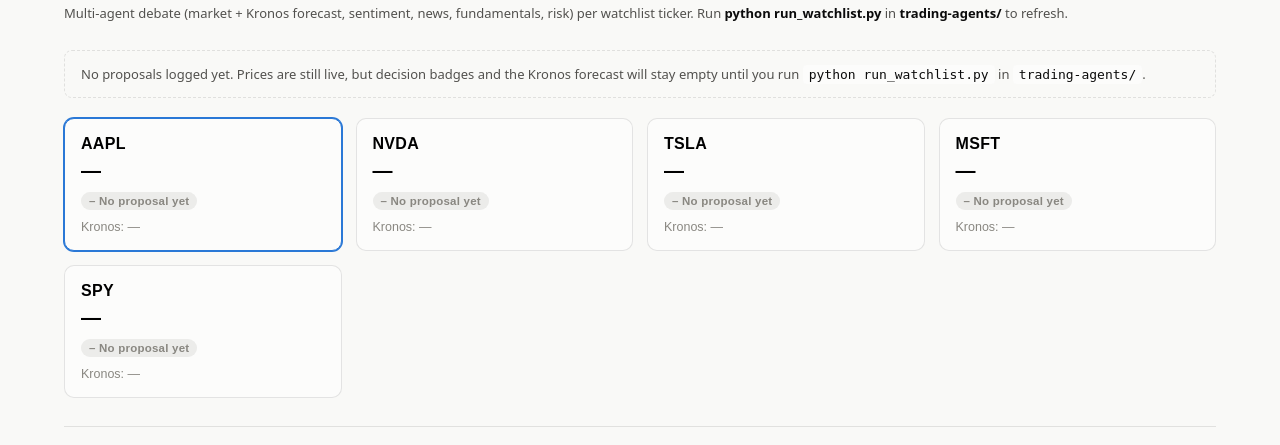
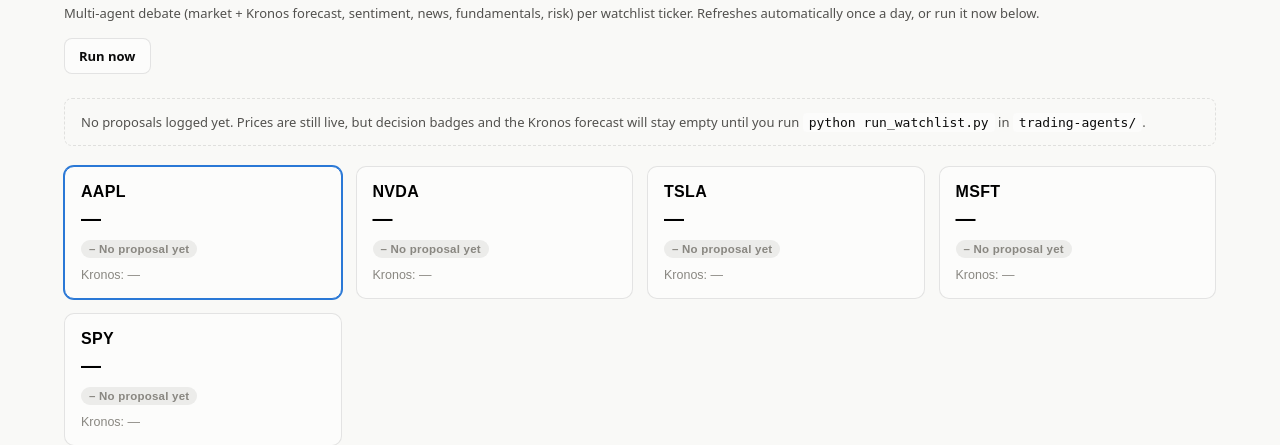
Before and after one commit to shubhamkumarsingh91-lgtm/Shubham-Kyro-trading, a FastAPI app: page / in a window 1280 px wide. Shown: the part 62-507 px from the top of the page. Run offline with FastAPI, Linux system fonts and the light colour scheme; data that the repository does not hold is empty.

Commit message:
Add on-demand refresh trigger to the dashboard
Password-protected POST /api/refresh runs the same watchlist analysis
the daily scheduler uses, so the deployment can be verified working
without waiting for the next scheduled run. Still proposal-only —
no broker calls anywhere in the new endpoint.

```diff
--- a/dashboard/app.py
+++ b/dashboard/app.py
@@ -12,7 +12,9 @@ import json
 import os
 import secrets
 import sys
+import threading
 from contextlib import asynccontextmanager
+from datetime import datetime, timezone
 from pathlib import Path
 
 import yfinance as yf
@@ -75,6 +77,22 @@ async def lifespan(app: FastAPI):
 app = FastAPI(title="Trading Agents Dashboard", lifespan=lifespan)
 app.add_middleware(BasicAuthMiddleware)
 
+_refresh_lock = threading.Lock()
+_refresh_state = {"running": False, "last_started": None, "last_completed": None, "last_error": None}
+
+
+def _run_refresh_in_background():
+    from run_watchlist import refresh_watchlist
+
+    try:
+        refresh_watchlist()
+        _refresh_state["last_error"] = None
+    except Exception as exc:
+        _refresh_state["last_error"] = str(exc)
+    finally:
+        _refresh_state["running"] = False
+        _refresh_state["last_completed"] = datetime.now(timezone.utc).isoformat()
+
 
 def _read_watchlist() -> list[str]:
     if not WATCHLIST_PATH.exists():
@@ -101,6 +119,26 @@ def healthz():
 @app.get("/api/watchlist")
 def get_watchlist():
     return {"watchlist": _read_watchlist()}
+
+
+@app.post("/api/refresh")
+def trigger_refresh():
+    """Run a fresh analysis for the whole watchlist now, instead of waiting
+    for the daily schedule. Same proposal-only pipeline, just on demand."""
+    with _refresh_lock:
+        if _refresh_state["running"]:
+            raise HTTPException(status_code=409, detail="A refresh is already running")
+        _refresh_state["running"] = True
+        _refresh_state["last_started"] = datetime.now(timezone.utc).isoformat()
+
+    thread = threading.Thread(target=_run_refresh_in_background, daemon=True)
+    thread.start()
+    return {"status": "started"}
+
+
+@app.get("/api/refresh/status")
+def refresh_status():
+    return _refresh_state
 
 
 @app.get("/api/decisions")
--- a/dashboard/static/index.html
+++ b/dashboard/static/index.html
@@ -14,8 +14,13 @@
   </header>
   <p class="subtitle">
     Multi-agent debate (market + Kronos forecast, sentiment, news, fundamentals, risk) per watchlist ticker.
-    Run <strong>python run_watchlist.py</strong> in <strong>trading-agents/</strong> to refresh.
+    Refreshes automatically once a day, or run it now below.
   </p>
+
+  <div class="refresh-row">
+    <button id="refresh-btn" class="refresh-btn">Run now</button>
+    <span id="refresh-status" class="refresh-status"></span>
+  </div>
 
   <div id="empty-note" class="empty-note" style="display:none">
     No proposals logged yet. Prices are still live, but decision badges and the Kronos forecast will stay
--- a/dashboard/static/style.css
+++ b/dashboard/static/style.css
@@ -87,8 +87,34 @@ header.top .tag {
 .subtitle {
   color: var(--text-secondary);
   font-size: 13px;
-  margin: 4px 0 28px;
+  margin: 4px 0 16px;
 }
+
+.refresh-row {
+  display: flex;
+  align-items: center;
+  gap: 12px;
+  margin-bottom: 24px;
+}
+.refresh-btn {
+  font: inherit;
+  font-size: 13px;
+  font-weight: 600;
+  color: var(--text-primary);
+  background: var(--surface-1);
+  border: 1px solid var(--border);
+  border-radius: 8px;
+  padding: 8px 14px;
+  cursor: pointer;
+  transition: border-color 120ms ease;
+}
+.refresh-btn:hover:not(:disabled) { border-color: var(--series-price); }
+.refresh-btn:disabled { color: var(--text-muted); cursor: not-allowed; }
+.refresh-status {
+  font-size: 12.5px;
+  color: var(--text-secondary);
+}
+.refresh-status.error { color: var(--critical); }
 
 .subtitle strong { color: var(--text-primary); }
 
```
Also changed, not shown: dashboard/static/app.js (+56 -0 lines).
